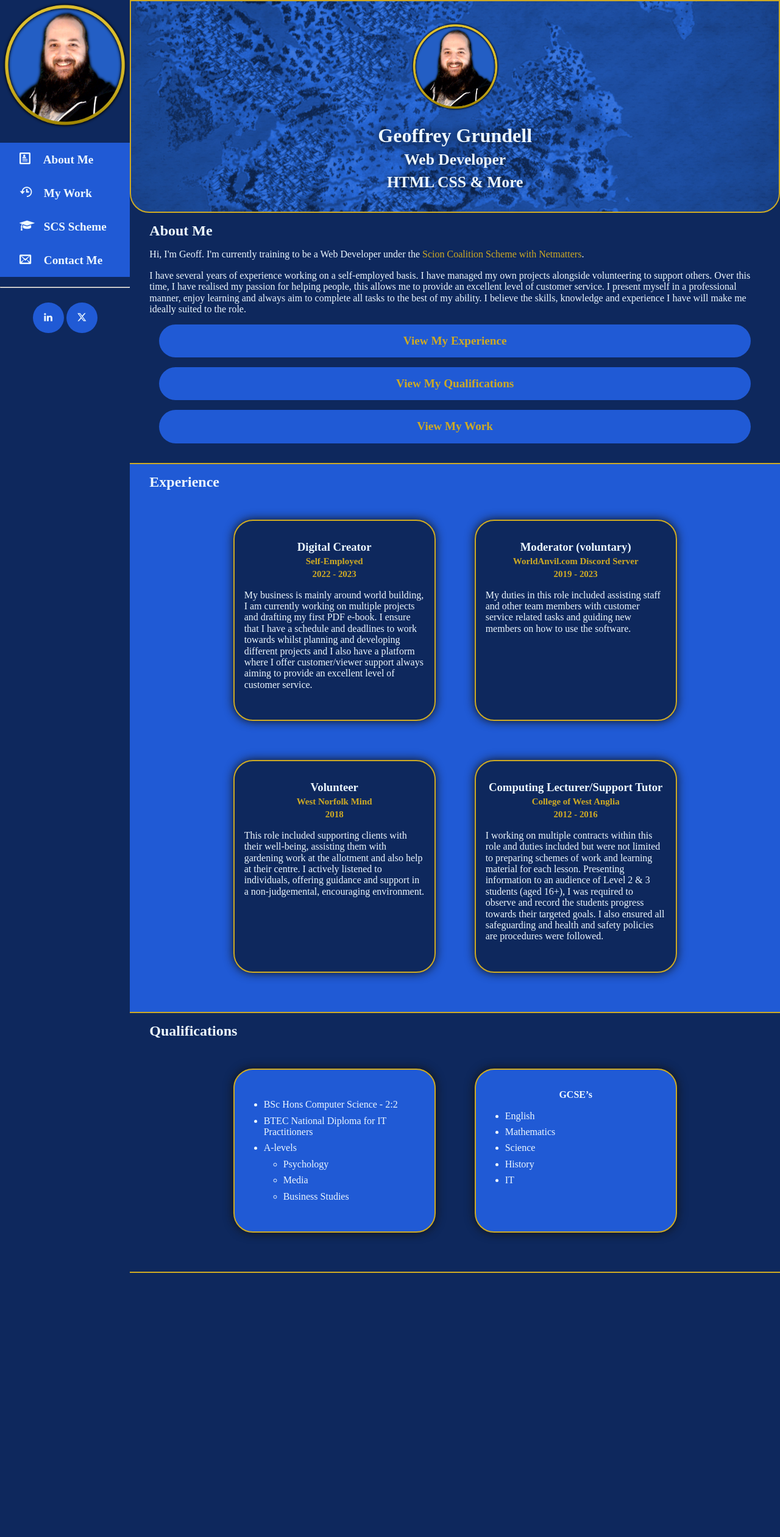
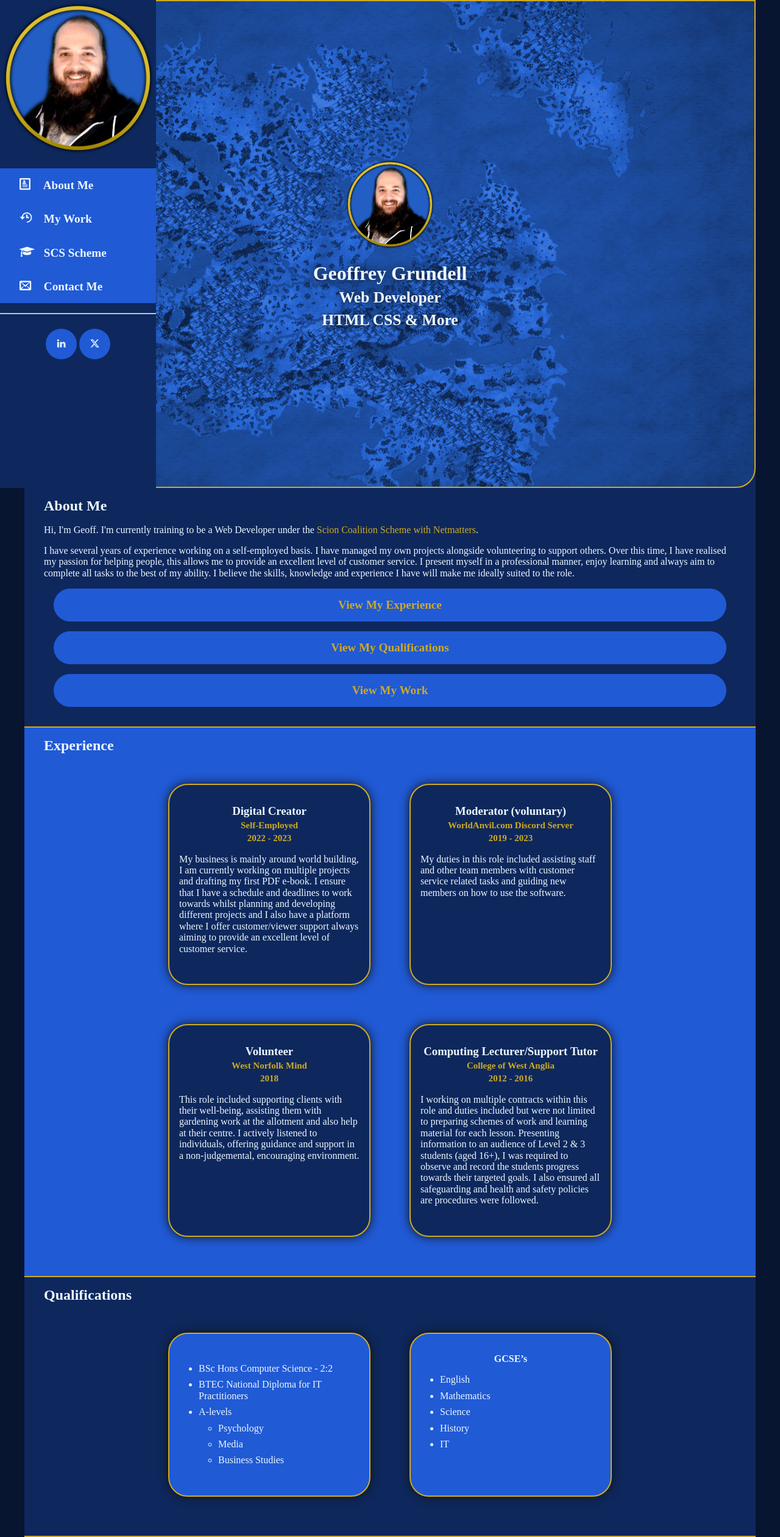
Before and after one commit to GeoffSG/my-portfolio, a PHP site: page /about-me.html in a window 1280 px wide. Shown: the whole page at 61% size. Before the commit the page ends 2087 px from the top, so only its background shows below. Run offline with PHP 8.4, Linux system fonts and the light colour scheme; some web fonts are replaced.

Commit message:
Fixed side-menu

```diff
--- a/about-me.html
+++ b/about-me.html
@@ -11,6 +11,7 @@
 <body>
   <main class="main">
     <aside class="nav-menu">
+      <div class="nav-container">
         <div class="icon">
           <a href="./index.html">
             <img src="img/me.png" alt="Photo of Geoffrey Grundell">
@@ -29,6 +30,7 @@
             <li><a class="btn btn-nav theme-secondary" href="https://twitter.com/PersonalHeff"><span class="icon-x"></span></a></li>
           </ul>
         </nav>
+      </div>
     </aside>
     <div class="wrapper">
       <header>
--- a/css/frontend.css
+++ b/css/frontend.css
@@ -75,43 +75,43 @@
   }
 }
 
-.appear-sm {
+.visible-sm {
   display: none !important;
 }
 @media (min-width: 360px) and (max-width: 768px) {
-  .appear-sm {
+  .visible-sm {
     display: inherit !important;
   }
 }
-.appear-md {
+.visible-md {
   display: none !important;
 }
 @media (min-width: 768px) {
-  .appear-md {
+  .visible-md {
     display: inherit !important;
   }
 }
-.appear-lg {
+.visible-lg {
   display: none !important;
 }
 @media (min-width: 990px) {
-  .appear-lg {
+  .visible-lg {
     display: inherit !important;
   }
 }
-.appear-xl {
+.visible-xl {
   display: none !important;
 }
 @media (min-width: 1200px) {
-  .appear-xl {
+  .visible-xl {
     display: inherit !important;
   }
 }
-.appear-xxl {
+.visible-xxl {
   display: none !important;
 }
 @media (min-width: 1710px) {
-  .appear-xxl {
+  .visible-xxl {
     display: inherit !important;
   }
 }
@@ -553,7 +553,7 @@ header h1 {
   text-align: center;
   color: #edf8ff;
   margin: 0;
-  text-shadow: 0 0 1rem black;
+  text-shadow: 0 0 1rem #121212;
 }
 header h1 small {
   font-family: "Slabo 13px", serif;
@@ -565,7 +565,9 @@ header .cover {
   display: flex;
   flex-direction: column;
   align-items: center;
+  justify-content: center;
   width: 100%;
+  height: 100vh;
   padding: 2rem;
   border-bottom-left-radius: 2rem;
   border-bottom-right-radius: 2rem;
@@ -654,6 +656,7 @@ form .btn-group input {
   display: flex;
   height: 100%;
   background-color: #0e285d;
+  position: relative;
 }
 
 .btn {
@@ -746,6 +749,8 @@ form .btn-group input {
 
 .nav-menu {
   display: none;
+  z-index: 1;
+  position: fixed;
   width: 256px;
   height: 100%;
   background-color: #0e285d;
--- a/scss/components/_nav.scss
+++ b/scss/components/_nav.scss
@@ -1,16 +1,18 @@
 .nav-menu {
     display: none;
+    z-index: 1;
 
-    @include mq ('lg') {
-        display: block;
-    }
-
-    // position: absolute;
+    position: fixed;
     width: 256px;
     height: 100%;
     background-color: $blue-d;
 
     // padding: $base-spacing;
+
+
+    @include mq ('lg') {
+        display: block;
+    }
 
     ul {
         padding: 0;
--- a/scss/layout/_header.scss
+++ b/scss/layout/_header.scss
@@ -1,7 +1,6 @@
 header {
     display: flex;
     flex-direction: column;
-    // height: 100vh;
     justify-content: center;
     align-items: center;
 
@@ -14,7 +13,7 @@ header {
         text-align: center;
         color: $white;
         margin: 0;
-        text-shadow: 0 0 1rem black;
+        text-shadow: 0 0 calc($base-spacing/2) $black;
         small {
             font-family: $font-content;
         }
@@ -23,11 +22,14 @@ header {
         background-image: url("../img/map.jpg");
         background-position: center;
         background-repeat: no-repeat;
+
         display: flex;
         flex-direction: column;
         align-items: center;
+        justify-content: center;
 
         width: 100%;
+        height: 100vh;
 
         padding: $base-spacing;
 
--- a/scss/layout/_main.scss
+++ b/scss/layout/_main.scss
@@ -2,4 +2,5 @@
     display: flex;
     height: 100%;
     background-color: $blue-d;
+    position: relative;
 }
--- a/scss/utils/_visibility.scss
+++ b/scss/utils/_visibility.scss
@@ -9,7 +9,7 @@
     }
 }
 
-.appear {
+.visible {
     @each $name, $bkpt in $breakpoints {
         &-#{$name} {
             display: none !important;
```
Also changed, not shown: 1 other file. Lines whose indentation alone changed are shown as unchanged.
